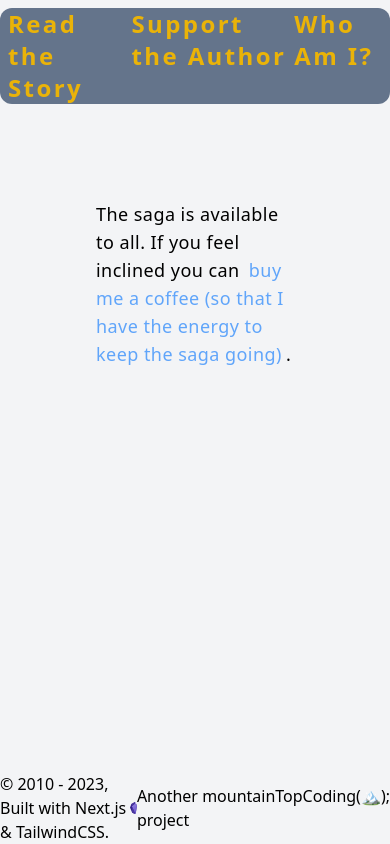
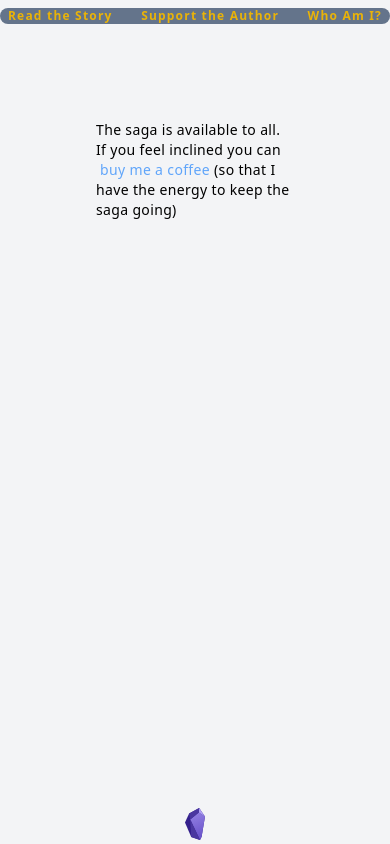
Before and after one commit to Isaac-Tait/novelSplashPage, a Next.js app: page / in a window 390 px wide. Built offline with nearby package versions, Linux system fonts and the light colour scheme; what tailwindcss-hero-patterns would draw is missing.

Commit message:
fix: move component into src folder 🫐

```diff
--- a/components/Footer.js
+++ b/src/components/Footer.js
@@ -1,13 +1,13 @@
 import Image from "next/image";
 import Link from "next/link";
 
-import Obsidian from "../public/obsidianLogo.svg";
+import Obsidian from "../../public/obsidianLogo.svg";
 
 const Footer = () => {
   return (
-    <div className="flex items-center justify-between text-xs">
+    <div className="md:flex items-center justify-between text-xs px-1">
       {/* Copyright */}
-      <p className="">
+      <div className="hidden md:block">
         © 2010 - {new Date().getFullYear()}, Built with{" "}
         <Link
           href="https://nextjs.org/"
@@ -25,8 +25,9 @@ const Footer = () => {
           TailwindCSS
         </Link>
         .
-      </p>
+      </div>
       {/* Obsidian Logo */}
+      <div className="flex justify-center mb-1">
         <Link
           href="https://github.com/Isaac-Tait/novelSplashPage"
           target="_blank"
@@ -34,8 +35,9 @@ const Footer = () => {
         >
           <Image src={Obsidian} height={20} width={20} alt={"GitHub"} />
         </Link>
+      </div>
       {/* mountainTopCoding Plug */}
-      <p className="text-indigo-400">
+      <div className="hidden md:block">
         Another&nbsp;
         <Link
           href="https://mountaintopcoding.dev"
@@ -45,7 +47,7 @@ const Footer = () => {
           mountainTopCoding(&#127956;);
         </Link>{" "}
         project
-      </p>
+      </div>
     </div>
   );
 };
--- a/src/pages/index.js
+++ b/src/pages/index.js
@@ -1,7 +1,7 @@
 // import Image from "next/image";
 import Link from "next/link";
 
-import Footer from "../../components/Footer";
+import Footer from "../components/Footer";
 
 export default function Home() {
   return (
@@ -10,37 +10,37 @@ export default function Home() {
         <Link
           href="https://story.wormwoodsaga.com"
           target="__blank"
-          className="text-yellow-500 text-2xl font-semibold tracking-widest hover:text-white"
+          className="text-yellow-500 text-xs md:text-2xl font-semibold tracking-widest hover:text-white"
         >
           Read the Story
         </Link>
         <Link
           href="https://www.buymeacoffee.com/Isaactait"
           target="__blank"
-          className="text-yellow-500 text-2xl font-semibold tracking-widest hover:text-white"
+          className="text-yellow-500 text-xs md:text-2xl font-semibold tracking-widest hover:text-white"
         >
           Support the Author
         </Link>
         <Link
           href="https://mountaintopcoding.dev"
           target="__blank"
-          className="text-yellow-500 text-2xl font-semibold tracking-widest hover:text-white"
+          className="text-yellow-500 text-xs md:text-2xl font-semibold tracking-widest hover:text-white"
         >
           Who Am I?
         </Link>
       </header>
       <main className="flex flex-col items-center justify-between p-24">
         <div>
-          <h3 className="text-lg font-medium tracking-wide">
+          <h3 className="text-sm md:text-lg font-medium tracking-wide">
             The saga is available to all. If you feel inclined you can{" "}
             <Link
               href="https://www.buymeacoffee.com/Isaactait"
               target="__blank"
               className="text-blue-400 hover:bg-slate-500 p-1 hover:text-white hover:rounded-xl"
             >
-              buy me a coffee (so that I have the energy to keep the saga going)
+              buy me a coffee
             </Link>
-            .
+            (so that I have the energy to keep the saga going)
           </h3>
         </div>
       </main>
```
Lines whose indentation alone changed are shown as unchanged.
